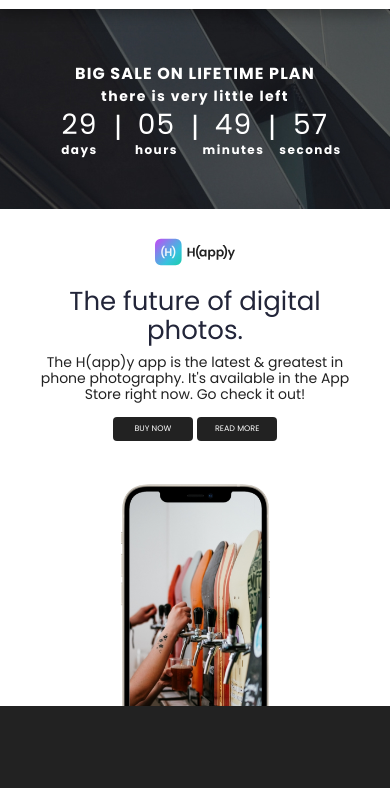
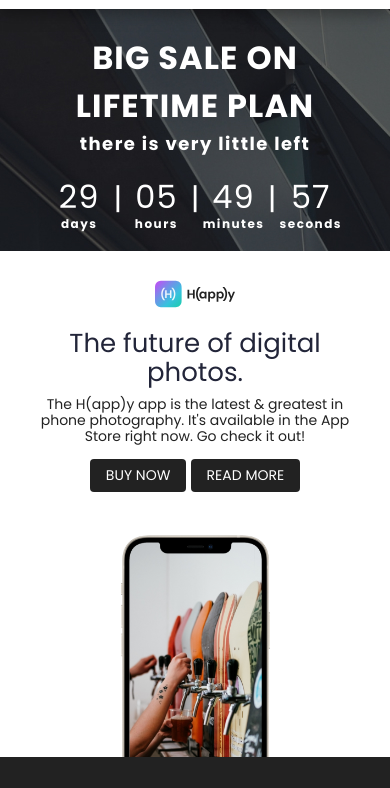
Before and after one commit to osakaii/first-module, a website built with webpack: page src/index.html in a window 390 px wide. Shown: the part 56-844 px from the top of the page. Built offline with nearby package versions, Linux system fonts and the light colour scheme.

Commit message:
small fixes in css

```diff
--- a/src/styles/blocks/darkmode.css
+++ b/src/styles/blocks/darkmode.css
@@ -101,3 +101,9 @@
         line-height: 18px;
     }
 }
+@media (max-width: 420px){
+    .darkmode-img{
+        width: 100%;
+        height: 200px;
+    }
+}
--- a/src/styles/blocks/intro.css
+++ b/src/styles/blocks/intro.css
@@ -85,8 +85,7 @@
       padding: 0 40px;
     }
     .intro-section button{
-      font-size: 8px;
-      width: 80px;
+      font-size: 14px;
       margin: 15px 0;
     }
     .intro-section__main {
--- a/src/styles/blocks/timer.css
+++ b/src/styles/blocks/timer.css
@@ -65,10 +65,8 @@
       min-height: 270px;
     }
     .timer-section h2{
-      font-size: 30px;
-    }
-    .timer-section h3 {
-      font-size: 24px;
+      font-size: 40px;
+      text-align: center;
     }
     .timer-section__timer-wrapper{
       width: 500px;
@@ -85,12 +83,13 @@
       line-height: 18px;
     }
   }
-  @media (max-width: 850px){
+  @media (max-width: 650px){
     .timer-section {
       min-height: 200px;
     }
-    .timer-section h2{
-      font-size: 22px;
+    .timer-section h3{
+      font-size: 18px;
+      line-height: 27px;
     }
     .timer-section__timer-wrapper{
       width: 350px;
@@ -98,9 +97,6 @@
     .timer-numbers{
       font-size: 32px;
       line-height: 40px;
-    }
-    .timer-section h3 {
-      font-size: 18px;
     }
     .timer-section__timer-wrapper span{
       font-size: 30px;
@@ -110,28 +106,13 @@
       line-height: 14px;
     }
   }
-  @media (max-width: 850px){
-    .timer-section {
-      min-height: 200px;
-    }
+  @media (max-width: 650px){
     .timer-section h2{
-      font-size: 16px;
-    }
-    .timer-section h3 {
-      font-size: 14px;
+      font-size: 32px;
+      margin-top: 25px;
     }
     .timer-section__timer-wrapper{
       width: 300px;
-    }
-    .timer-numbers{
-      font-size: 28px;
-      line-height: 36px;
-    }
-    .timer-section__timer-wrapper span{
-      font-size: 28px;
-    }
-    .timer-numbers-desc{
-      font-size: 12px;
-      line-height: 14px;
+      margin: 20px 0;
     }
   }
```
